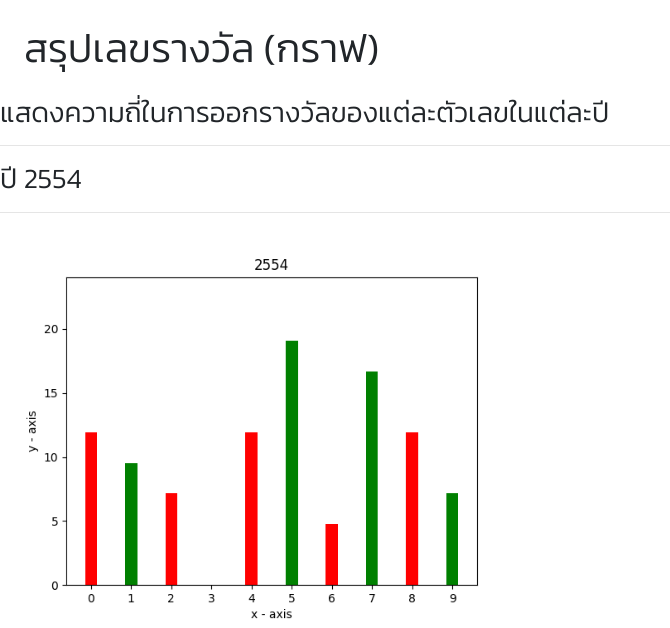
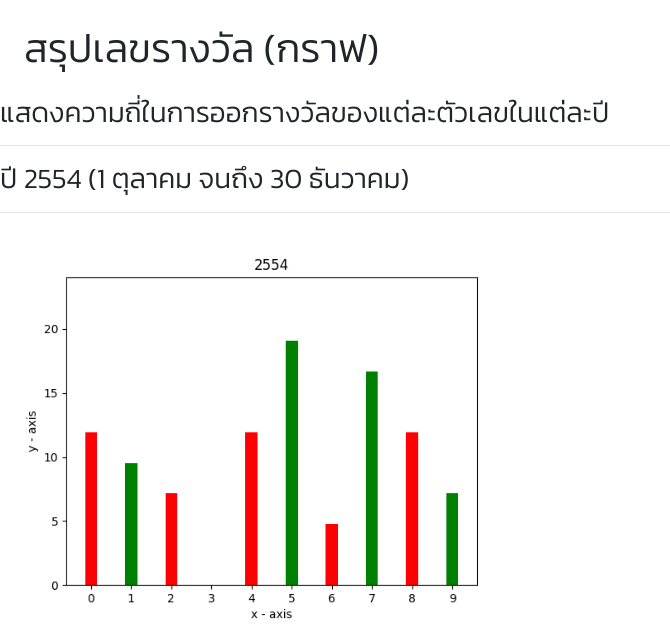
Before and after one commit to S1vanat/Lottery, a Django app: page /page1/ in a window 1280 px wide. Shown: the part 80-708 px from the top of the page, without its empty margins (0-670 px from the left). Run offline with Django 3.2, Linux system fonts and the light colour scheme; some libraries are stand-ins or nearby versions.

Commit message:
เพิ่มคำอธิบายปีที่ไม่ครบถ้วน

```diff
--- a/Myproject/templates/page1.html
+++ b/Myproject/templates/page1.html
@@ -9,7 +9,7 @@
   </div>
   <!--  Table data for crate grapg -->
   <div>
-    <h3>ปี 2554</h3>
+    <h3>ปี 2554 (1 ตุลาคม จนถึง 30 ธันวาคม)</h3>
     <hr>
     <img src="../static/images/2554.png"  height="400" width="530">
     <p>จากกราฟจะแสดงให้เห็นว่าเลขที่มีความถี่ในการออกรางวัลมากที่สุดในปี 2554 คือเลข 5 และเลขที่มีความถี่น้อยที่สุดในการออกรางวัลในปี 2554 คือเลข 3</p>
@@ -70,7 +70,7 @@
   </div>
   <hr>
   <div>
-    <h3>ปี 2564 (17 มกราคม ถึง 1 พฤษศจิกายน</h3>
+    <h3>ปี 2564 (17 มกราคม ถึง 1 พฤศจิกายน)</h3>
     <img src="../static/images/2564.png"  height="400" width="530">
     <p>จากกราฟจะแสดงให้เห็นว่าเลขที่มีความถี่ในการออกรางวัลมากที่สุดในปี 2564 คือเลข 7 และเลขที่มีความถี่น้อยที่สุดในการออกรางวัลในปี 2564 คือเลข 6</p>
   </div>
```
